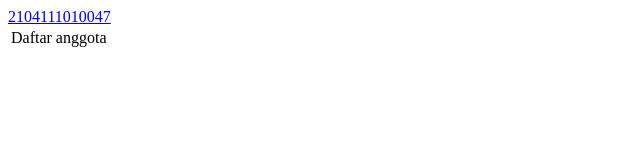
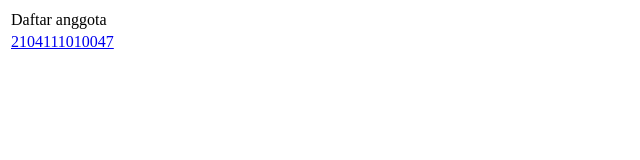
Before and after one commit to alyairzanr/TIK204-2023-11-TimE-WasteShop, a plain HTML site: page index.html in a window 1280 px wide. Shown: the whole page, without its empty margins (0-640 px from the left). Drawn offline with Linux system fonts and the light colour scheme.

Commit message:
Update index.html

```diff
--- a/index.html
+++ b/index.html
@@ -9,7 +9,7 @@
 <body>
   <table border="0">
     <tr><td>Daftar anggota</td></tr>
-    <a href="index-2104111010047.html">2104111010047</a>
+    <tr><td><a href="index-2104111010047.html">2104111010047</a></td></tr>
   </table>
 </body>
 </html>
```
